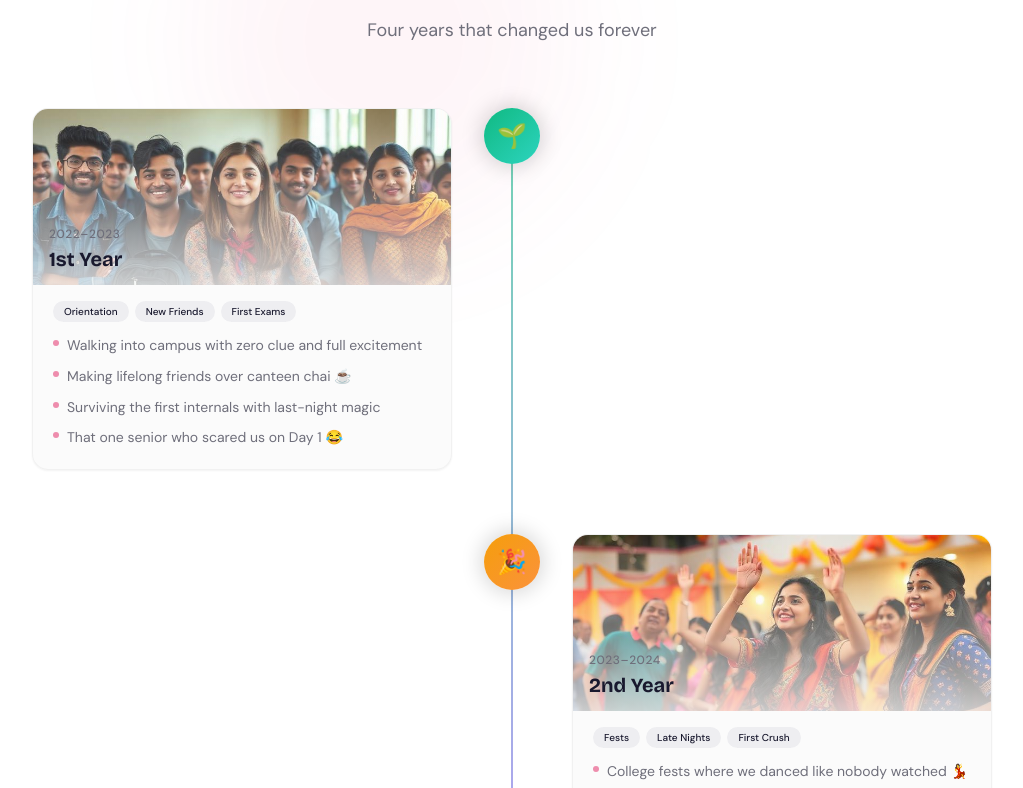
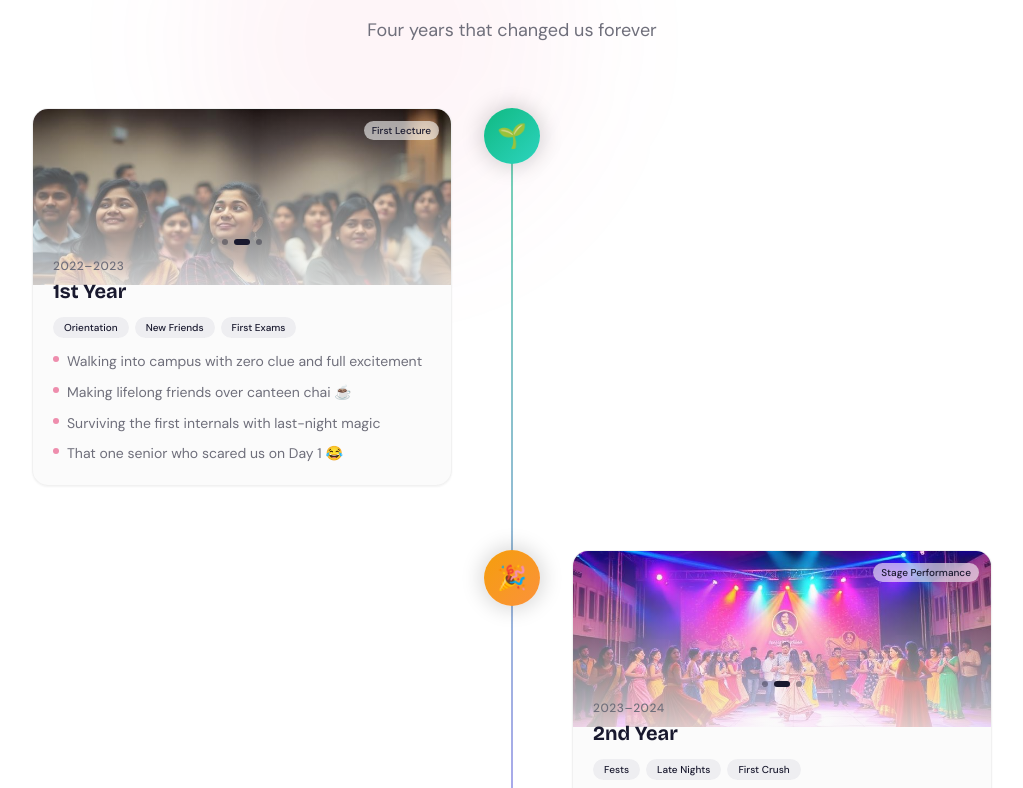
Before and after one commit to iser21/farwell, a React (Vite) app: page / in a window 1280 px wide. Shown: the part 952-1740 px from the top of the page, without its empty margins (128-1151 px from the left). Built offline with nearby package versions, Linux system fonts and the light colour scheme; no server answers; the database is empty; the HTML template or start-up script is replaced by a standard one.

Commit message:
Add carousel images for timeline
Co-authored-by: bhaskarraorajagiri <174576977+bhaskarraorajagiri@users.noreply.github.com>

```diff
--- a/src/components/farewell/JourneyTimeline.tsx
+++ b/src/components/farewell/JourneyTimeline.tsx
@@ -1,9 +1,24 @@
-import { motion } from "framer-motion";
+import { useState, useEffect, useCallback } from "react";
+import { motion, AnimatePresence } from "framer-motion";
 import { Badge } from "@/components/ui/badge";
+import { ChevronLeft, ChevronRight } from "lucide-react";
 import year1Img from "@/assets/year1-classroom.jpg";
+import year1FirstDay from "@/assets/year1-firstday.jpg";
+import year1Study from "@/assets/year1-study.jpg";
 import year2Img from "@/assets/year2-fest.jpg";
+import year2Dance from "@/assets/year2-dance.jpg";
+import year2Canteen from "@/assets/year2-canteen.jpg";
 import year3Img from "@/assets/year3-projects.jpg";
+import year3Presentation from "@/assets/year3-presentation.jpg";
+import year3Internship from "@/assets/year3-internship.jpg";
 import year4Img from "@/assets/year4-farewell.jpg";
+import year4Graduation from "@/assets/year4-graduation.jpg";
+import year4Group from "@/assets/year4-groupphoto.jpg";
+
+interface YearImage {
+  src: string;
+  caption: string;
+}
 
 const years = [
   {
@@ -12,7 +27,11 @@ const years = [
     emoji: "🌱",
     color: "from-emerald-500 to-teal-400",
     glowColor: "shadow-emerald-500/30",
-    image: year1Img,
+    images: [
+      { src: year1Img, caption: "Orientation Day" },
+      { src: year1FirstDay, caption: "First Lecture" },
+      { src: year1Study, caption: "Library Sessions" },
+    ] as YearImage[],
     tags: ["Orientation", "New Friends", "First Exams"],
     memories: [
       "Walking into campus with zero clue and full excitement",
@@ -27,7 +46,11 @@ const years = [
     emoji: "🎉",
     color: "from-amber-500 to-orange-400",
     glowColor: "shadow-amber-500/30",
-    image: year2Img,
+    images: [
+      { src: year2Img, caption: "College Fest" },
+      { src: year2Dance, caption: "Stage Performance" },
+      { src: year2Canteen, caption: "Canteen Vibes" },
+    ] as YearImage[],
     tags: ["Fests", "Late Nights", "First Crush"],
     memories: [
       "College fests where we danced like nobody watched 💃",
@@ -42,7 +65,11 @@ const years = [
     emoji: "🚀",
     color: "from-violet-500 to-purple-400",
     glowColor: "shadow-violet-500/30",
-    image: year3Img,
+    images: [
+      { src: year3Img, caption: "Project Season" },
+      { src: year3Presentation, caption: "Presentations" },
+      { src: year3Internship, caption: "Internship Life" },
+    ] as YearImage[],
     tags: ["Internships", "Projects", "Growth"],
     memories: [
       "Internships that made us feel like real professionals",
@@ -57,7 +84,11 @@ const years = [
     emoji: "🎓",
     color: "from-primary to-rose-400",
     glowColor: "shadow-primary/30",
-    image: year4Img,
+    images: [
+      { src: year4Img, caption: "Farewell Night" },
+      { src: year4Graduation, caption: "Graduation Day" },
+      { src: year4Group, caption: "Last Group Photo" },
+    ] as YearImage[],
     tags: ["Placements", "Farewell", "Last Memories"],
     memories: [
       "Placement season — stress, success, and celebration 🎉",
@@ -68,10 +99,84 @@ const years = [
   },
 ];
 
+function MiniCarousel({ images }: { images: YearImage[] }) {
+  const [current, setCurrent] = useState(0);
+
+  const next = useCallback(() => setCurrent((c) => (c + 1) % images.length), [images.length]);
+  const prev = useCallback(() => setCurrent((c) => (c - 1 + images.length) % images.length), [images.length]);
+
+  useEffect(() => {
+    const timer = setInterval(next, 4000);
+    return () => clearInterval(timer);
+  }, [next]);
+
+  return (
+    <div className="relative h-44 overflow-hidden group">
+      <AnimatePresence mode="wait">
+        <motion.img
+          key={current}
+          src={images[current].src}
+          alt={images[current].caption}
+          loading="lazy"
+          width={768}
+          height={512}
+          className="w-full h-full object-cover absolute inset-0"
+          initial={{ opacity: 0, scale: 1.05 }}
+          animate={{ opacity: 1, scale: 1 }}
+          exit={{ opacity: 0, scale: 0.95 }}
+          transition={{ duration: 0.5 }}
+        />
+      </AnimatePresence>
+
+      <div className="absolute inset-0 bg-gradient-to-t from-background/80 to-transparent" />
+
+      {/* Caption */}
+      <AnimatePresence mode="wait">
+        <motion.span
+          key={current}
+          className="absolute top-3 right-3 text-[10px] font-medium bg-background/60 backdrop-blur-sm text-foreground px-2 py-0.5 rounded-full"
+          initial={{ opacity: 0, y: -8 }}
+          animate={{ opacity: 1, y: 0 }}
+          exit={{ opacity: 0 }}
+          transition={{ duration: 0.3 }}
+        >
+          {images[current].caption}
+        </motion.span>
+      </AnimatePresence>
+
+      {/* Arrows */}
+      <button
+        onClick={(e) => { e.stopPropagation(); prev(); }}
+        className="absolute left-1.5 top-1/2 -translate-y-1/2 w-6 h-6 rounded-full bg-background/50 backdrop-blur-sm flex items-center justify-center opacity-0 group-hover:opacity-100 transition-opacity"
+      >
+        <ChevronLeft className="w-3.5 h-3.5 text-foreground" />
+      </button>
+      <button
+        onClick={(e) => { e.stopPropagation(); next(); }}
+        className="absolute right-1.5 top-1/2 -translate-y-1/2 w-6 h-6 rounded-full bg-background/50 backdrop-blur-sm flex items-center justify-center opacity-0 group-hover:opacity-100 transition-opacity"
+      >
+        <ChevronRight className="w-3.5 h-3.5 text-foreground" />
+      </button>
+
+      {/* Dots */}
+      <div className="absolute bottom-10 left-1/2 -translate-x-1/2 flex gap-1.5">
+        {images.map((_, idx) => (
+          <button
+            key={idx}
+            onClick={(e) => { e.stopPropagation(); setCurrent(idx); }}
+            className={`w-1.5 h-1.5 rounded-full transition-all ${
+              idx === current ? "bg-foreground w-4" : "bg-foreground/40"
+            }`}
+          />
+        ))}
+      </div>
+    </div>
+  );
+}
+
 export function JourneyTimeline() {
   return (
     <section id="timeline" className="py-20 lg:py-28 bg-card relative overflow-hidden">
-      {/* Background glow accents */}
       <div className="absolute top-0 left-1/4 w-96 h-96 bg-primary/5 rounded-full blur-3xl" />
       <div className="absolute bottom-0 right-1/4 w-96 h-96 bg-primary/5 rounded-full blur-3xl" />
 
@@ -92,7 +197,6 @@ export function JourneyTimeline() {
         </motion.div>
 
         <div className="relative">
-          {/* Gradient timeline line */}
           <div className="absolute left-6 md:left-1/2 top-0 bottom-0 w-0.5 md:-translate-x-px">
             <div className="w-full h-full bg-gradient-to-b from-emerald-500/60 via-amber-500/60 via-violet-500/60 to-primary/60 rounded-full" />
           </div>
@@ -108,7 +212,6 @@ export function JourneyTimeline() {
               viewport={{ once: true, margin: "-50px" }}
               transition={{ duration: 0.6, delay: i * 0.15 }}
             >
-              {/* Glowing dot */}
               <div className="absolute left-6 md:left-1/2 -translate-x-1/2 z-10">
                 <motion.div
                   className={`w-14 h-14 rounded-full bg-gradient-to-br ${item.color} flex items-center justify-center text-2xl shadow-lg ${item.glowColor}`}
@@ -125,7 +228,6 @@ export function JourneyTimeline() {
                 </motion.div>
               </div>
 
-              {/* Content card */}
               <div
                 className={`ml-20 md:ml-0 md:w-[calc(50%-44px)] ${
                   i % 2 === 0 ? "md:pr-4" : "md:pl-4"
@@ -136,18 +238,10 @@ export function JourneyTimeline() {
                   whileHover={{ scale: 1.02 }}
                   transition={{ type: "spring", stiffness: 300, damping: 20 }}
                 >
-                  {/* Image */}
-                  <div className="relative h-44 overflow-hidden">
-                    <img
-                      src={item.image}
-                      alt={`${item.year} memories`}
-                      loading="lazy"
-                      width={768}
-                      height={512}
-                      className="w-full h-full object-cover group-hover:scale-105 transition-transform duration-500"
-                    />
-                    <div className="absolute inset-0 bg-gradient-to-t from-background/80 to-transparent" />
-                    <div className="absolute bottom-3 left-4">
+                  <MiniCarousel images={item.images} />
+
+                  {/* Year info overlay */}
+                  <div className="px-5 -mt-8 relative z-10">
                     <span className="text-xs font-medium text-muted-foreground uppercase tracking-wider">
                       {item.period}
                     </span>
@@ -155,22 +249,15 @@ export function JourneyTimeline() {
                       {item.year}
                     </h3>
                   </div>
-                  </div>
 
-                  {/* Tags */}
-                  <div className="px-5 pt-4 flex flex-wrap gap-1.5">
+                  <div className="px-5 pt-3 flex flex-wrap gap-1.5">
                     {item.tags.map((tag) => (
-                      <Badge
-                        key={tag}
-                        variant="secondary"
-                        className="text-[10px] font-medium"
-                      >
+                      <Badge key={tag} variant="secondary" className="text-[10px] font-medium">
                         {tag}
                       </Badge>
                     ))}
                   </div>
 
-                  {/* Memories */}
                   <ul className="px-5 pb-5 pt-3 space-y-2">
                     {item.memories.map((memory, j) => (
                       <motion.li
@@ -192,7 +279,6 @@ export function JourneyTimeline() {
           ))}
         </div>
 
-        {/* Emotional closing */}
         <motion.p
           className="text-center mt-16 text-muted-foreground italic text-base"
           initial={{ opacity: 0 }}
```
Lines whose indentation alone changed are shown as unchanged.
